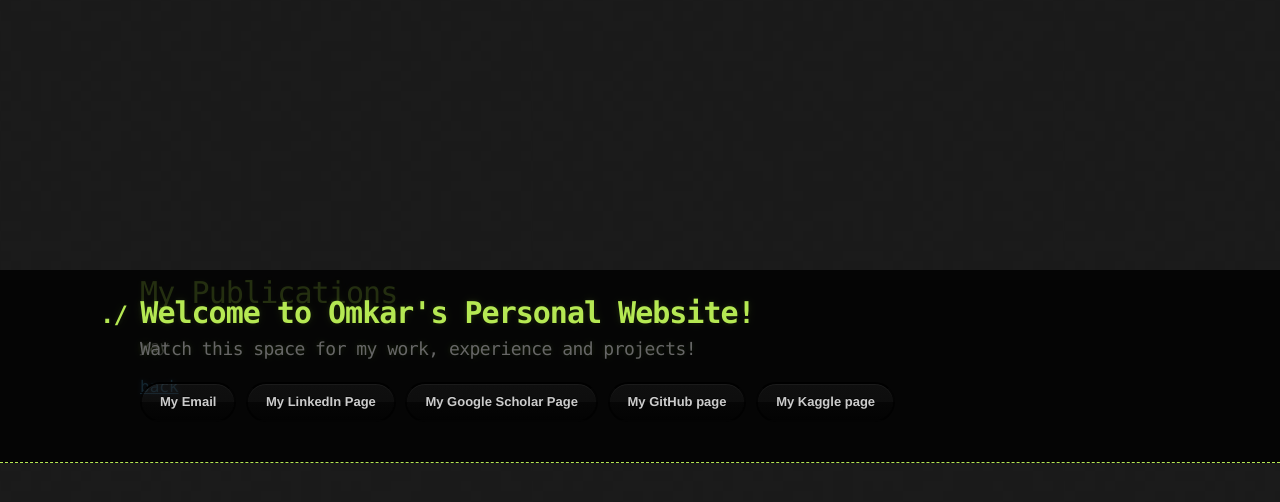
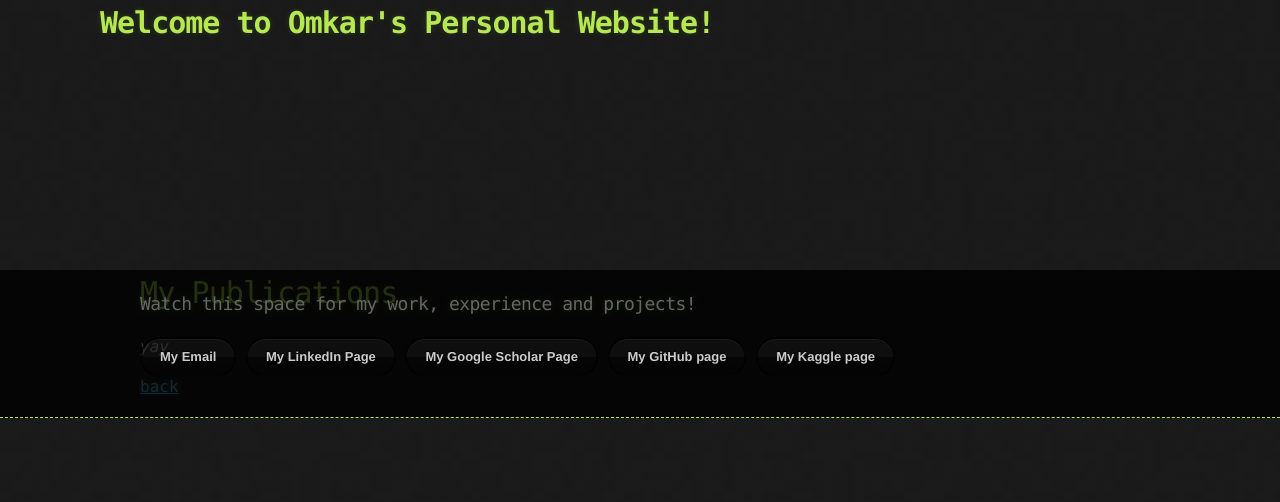
Before and after one commit to osabnis/osabnis.github.io, a Jekyll site: the page built from publications.md, in a window 1280 px wide. Shown: the top 502 px of the page. Built offline with Jekyll 4.4.1, drawn with Linux system fonts in a browser that asks for light colours; our own code applies the rules of GitHub Pages for plain Markdown files.

Commit message:
Update jekyll-theme-hacker.scss

```diff
--- a/_sass/jekyll-theme-hacker.scss
+++ b/_sass/jekyll-theme-hacker.scss
@@ -61,6 +61,8 @@ header {
 
 header h1 {
   font-size: 30px;
+  top: 0px !important;
+  position: fixed;
   line-height: 1.5;
   margin: 0 0 0 -40px;
   font-weight: bold;
@@ -78,7 +80,6 @@ header h1 {
 
 
 header h1:before {
-  content: "./ ";
   font-size: 24px;
 }
 
```
